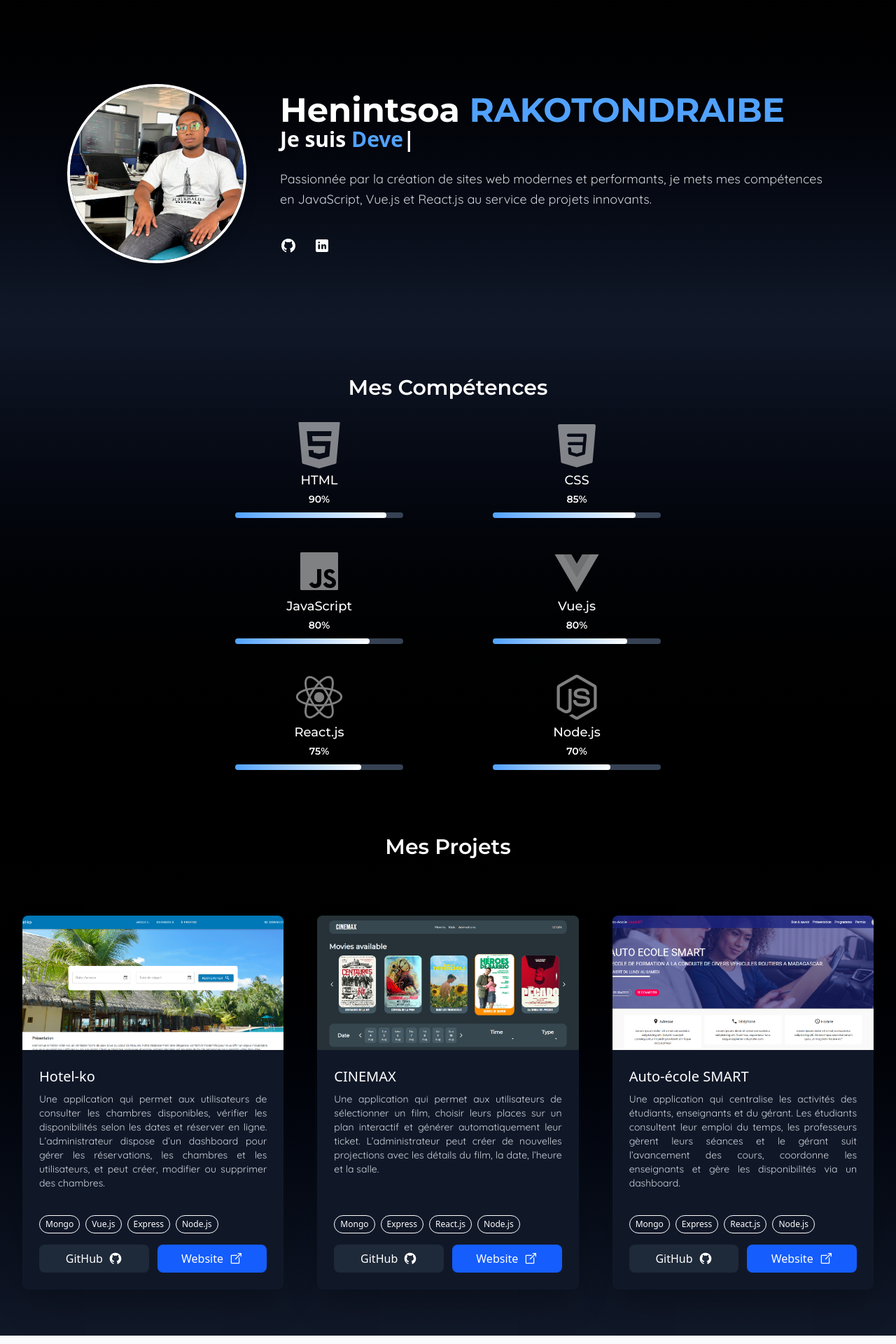
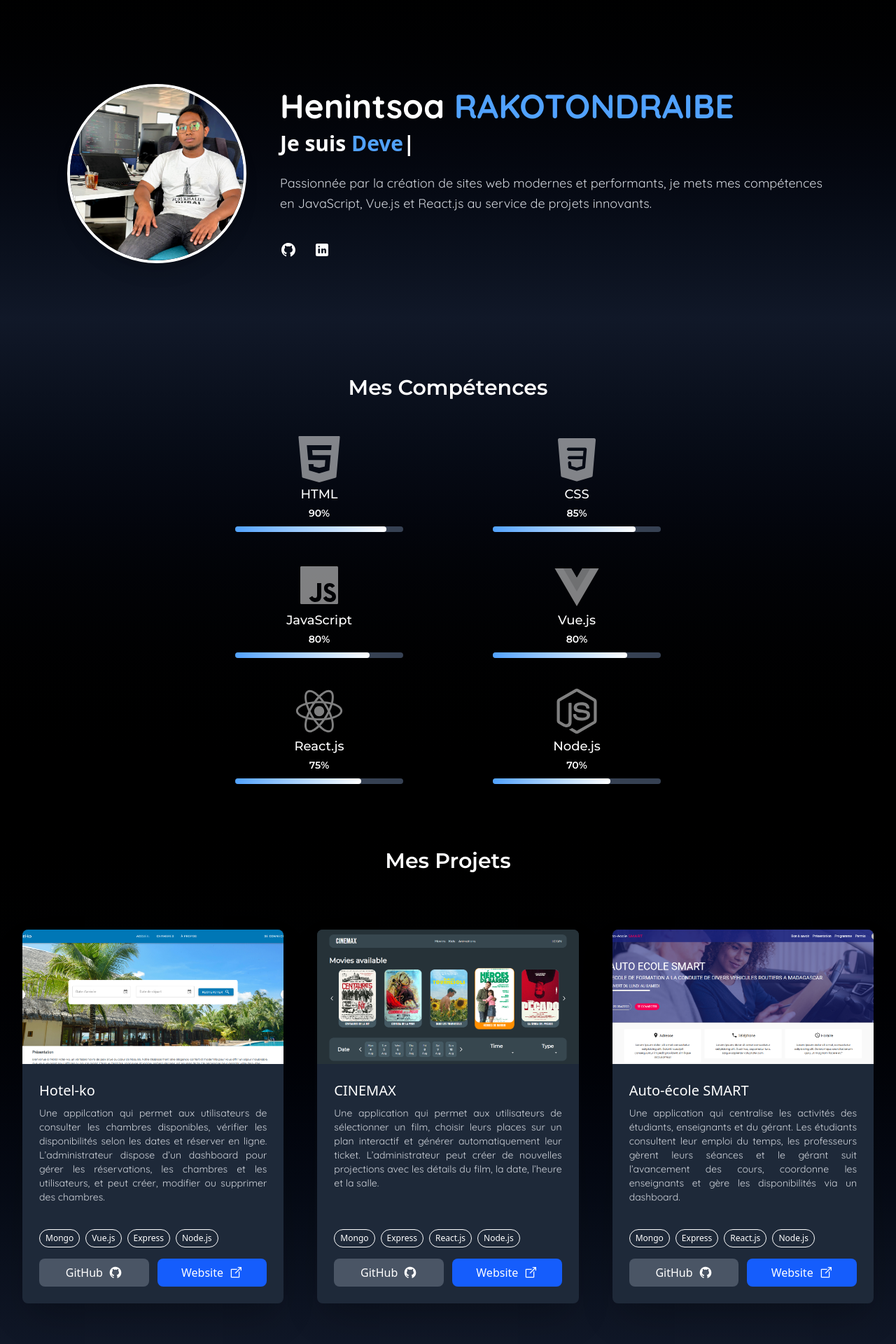
Before and after one commit to ashrak07/henintsoa_portfolio, a Vue app: page / in a window 1280 px wide. Shown: the part 120-2040 px from the top of the page at 70% size. Built offline with nearby package versions, Linux system fonts and the light colour scheme.

Commit message:
next_modif

```diff
--- a/src/components/Profile.vue
+++ b/src/components/Profile.vue
@@ -9,7 +9,7 @@
       <!-- PHOTO -->
       <FadeInOnScroll
         initialClass="opacity-0 translate-y-10"
-        animationClass="opacity-100 duration-300 translate-y-0"
+        animationClass="opacity-100 duration-400 translate-y-0"
       >
         <div class="group relative w-48 h-48 sm:w-64 sm:h-64 flex-shrink-0">
           <div
@@ -36,12 +36,12 @@
         <!-- Nom et rôle -->
         <FadeInOnScroll
           initialClass="opacity-0 translate-y-10"
-          animationClass="opacity-100 duration-300 translate-y-0"
+          animationClass="opacity-100 duration-400 translate-y-0"
         >
-          <h1 class="text-3xl md:text-5xl font-bold font-1">
+          <h1 class="text-3xl md:text-5xl font-bold font-2">
             Henintsoa <span class="text-blue-400">RAKOTONDRAIBE</span>
           </h1>
-          <h2 class="text-lg md:text-3xl font-semibold">
+          <h2 class="text-lg md:text-3xl font-semibold mt-3">
             Je suis <span ref="typedElement" class="text-blue-400"></span>
           </h2>
         </FadeInOnScroll>
@@ -61,7 +61,7 @@
         <!-- Social icons -->
         <FadeInOnScroll
           initialClass="opacity-0 translate-y-10"
-          animationClass="opacity-100 duration-600 translate-y-0"
+          animationClass="opacity-100 duration-700 translate-y-0"
         >
           <div class="flex justify-center lg:justify-start gap-6 mt-4">
             <a
--- a/src/components/ProjectCard.vue
+++ b/src/components/ProjectCard.vue
@@ -1,6 +1,6 @@
 <template>
   <div
-    class="bg-gray-900 rounded-lg shadow-2xl overflow-hidden hover:shadow-2xl transition-shadow duration-300 max-w-sm"
+    class="bg-gray-800 rounded-lg shadow-2xl overflow-hidden hover:shadow-2xl transition-shadow duration-300 max-w-sm"
   >
     <!-- Image en haut -->
     <img :src="image" :alt="title" class="w-full h-48 object-cover" />
@@ -37,7 +37,7 @@
           <button
             @click="openGithub"
             type="button"
-            class="flex items-center justify-center gap-2 flex-1 bg-gray-800 text-white py-2 rounded-lg hover:bg-gray-700 transition"
+            class="flex items-center justify-center gap-2 flex-1 bg-gray-600 text-white py-2 rounded-lg hover:bg-gray-700 transition"
           >
             GitHub
             <img src="/src/assets/github.svg" alt="GitHub" class="h-5" />
--- a/src/components/Skill.vue
+++ b/src/components/Skill.vue
@@ -9,7 +9,7 @@
         initialClass="opacity-0 translate-y-10"
         animationClass="opacity-100 duration-300 translate-y-0"
       >
-        <h2 class="font-1 text-3xl font-semibold text-center mb-7">
+        <h2 class="font-1 text-3xl font-semibold text-center mb-12">
           Mes Compétences
         </h2>
       </FadeInOnScroll>
```
